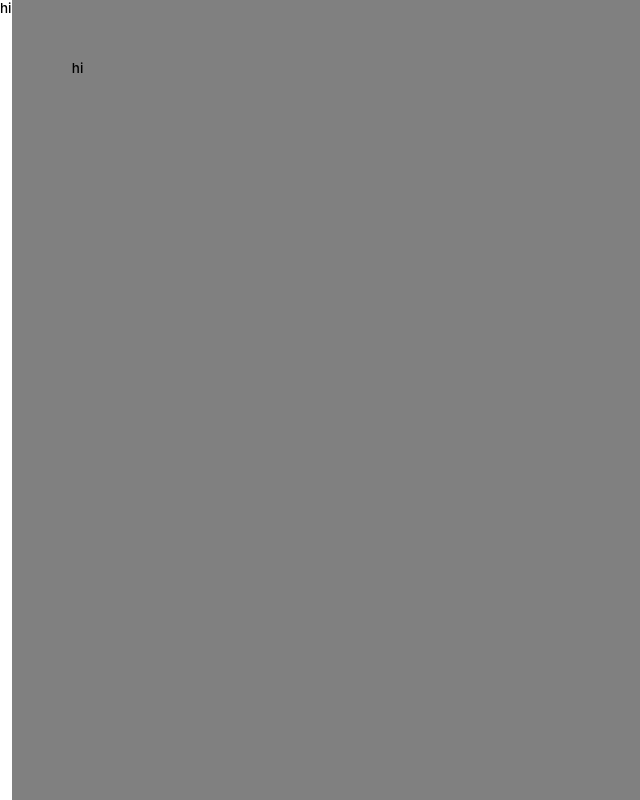
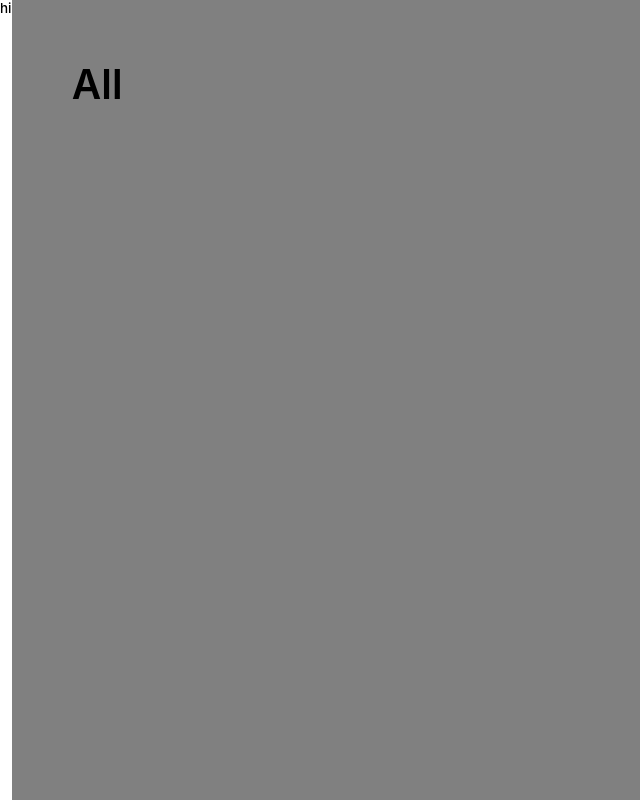
Before and after one commit to prgrms-fe-devcourse/NFE1-1-3-techLog, a React (Create React App) app in the folder frontend/: page / in a window 1280 px wide. Shown: the whole page, without its empty margins (0-640 px from the left). Built offline with nearby package versions, Linux system fonts and the light colour scheme; a web font is replaced by a local one.

Commit message:
feat: 사이드바 기능구현
zustand 사용해서 main에 tabIndex전달

```diff
--- a/frontend/src/components/Layout/Sidebar/index.styles.ts
+++ b/frontend/src/components/Layout/Sidebar/index.styles.ts
@@ -9,7 +9,7 @@ export const Container = styled.div`
   padding-top: 8rem;
   h1 {
     font-size: 3.2rem;
-    padding: 2rem 2rem 2rem 3rem;
+    padding: 0 2rem 2rem 3rem;
     font-family: 'ABeeZee', sans-serif;
     font-style: italic;
     padding-bottom: 3rem;
--- a/frontend/src/pages/main/index.tsx
+++ b/frontend/src/pages/main/index.tsx
@@ -1,6 +1,14 @@
 import React from 'react';
 import * as S from './index.styles';
+import useStore from '../../store';
 
 export default function Main() {
-  return <S.Container>hi</S.Container>;
+  const { activeIndex } = useStore();
+  const Tabs = ['All', 'React', 'CS', 'Network'];
+
+  return (
+    <S.Container>
+      <h1>{Tabs[activeIndex]}</h1>
+    </S.Container>
+  );
 }
```
